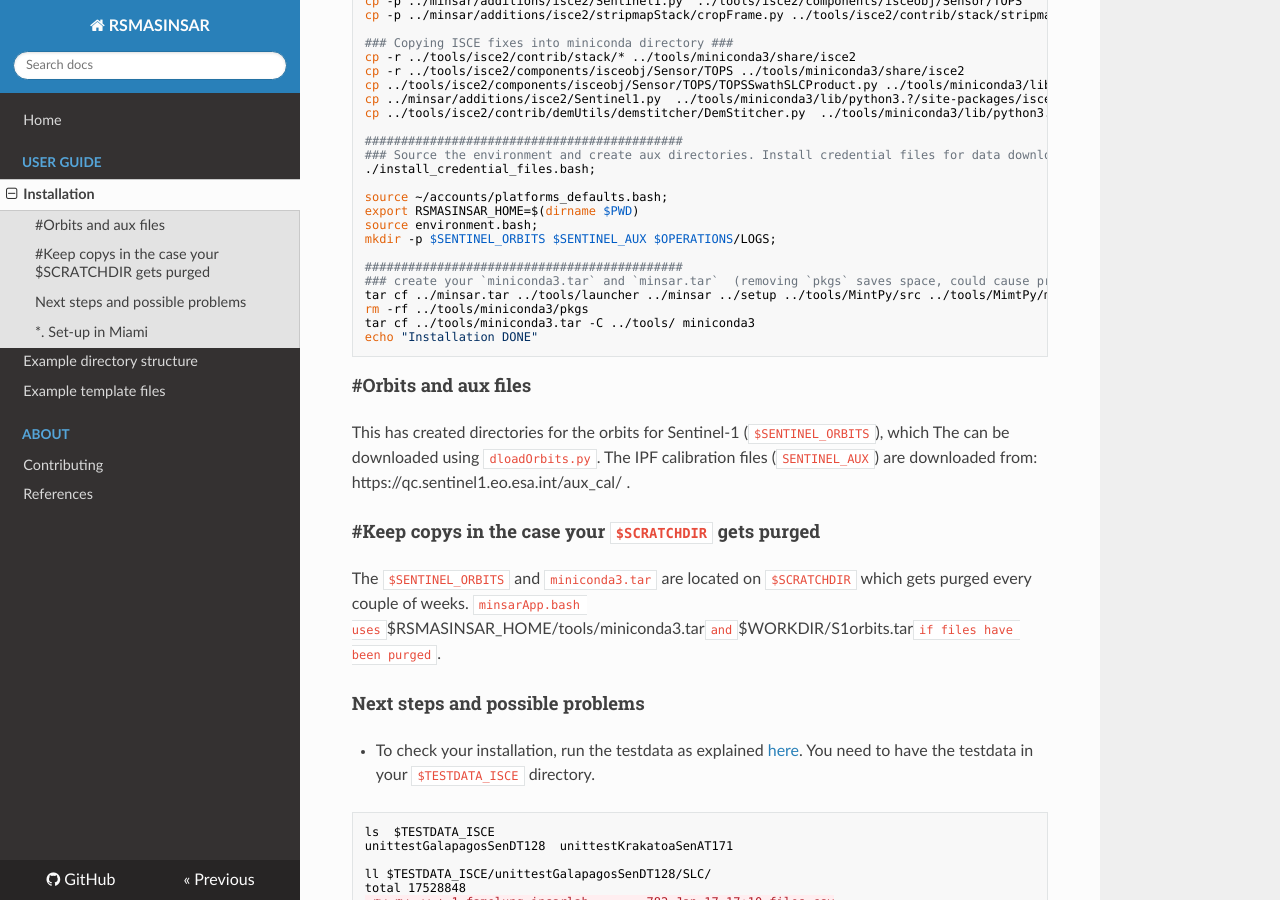
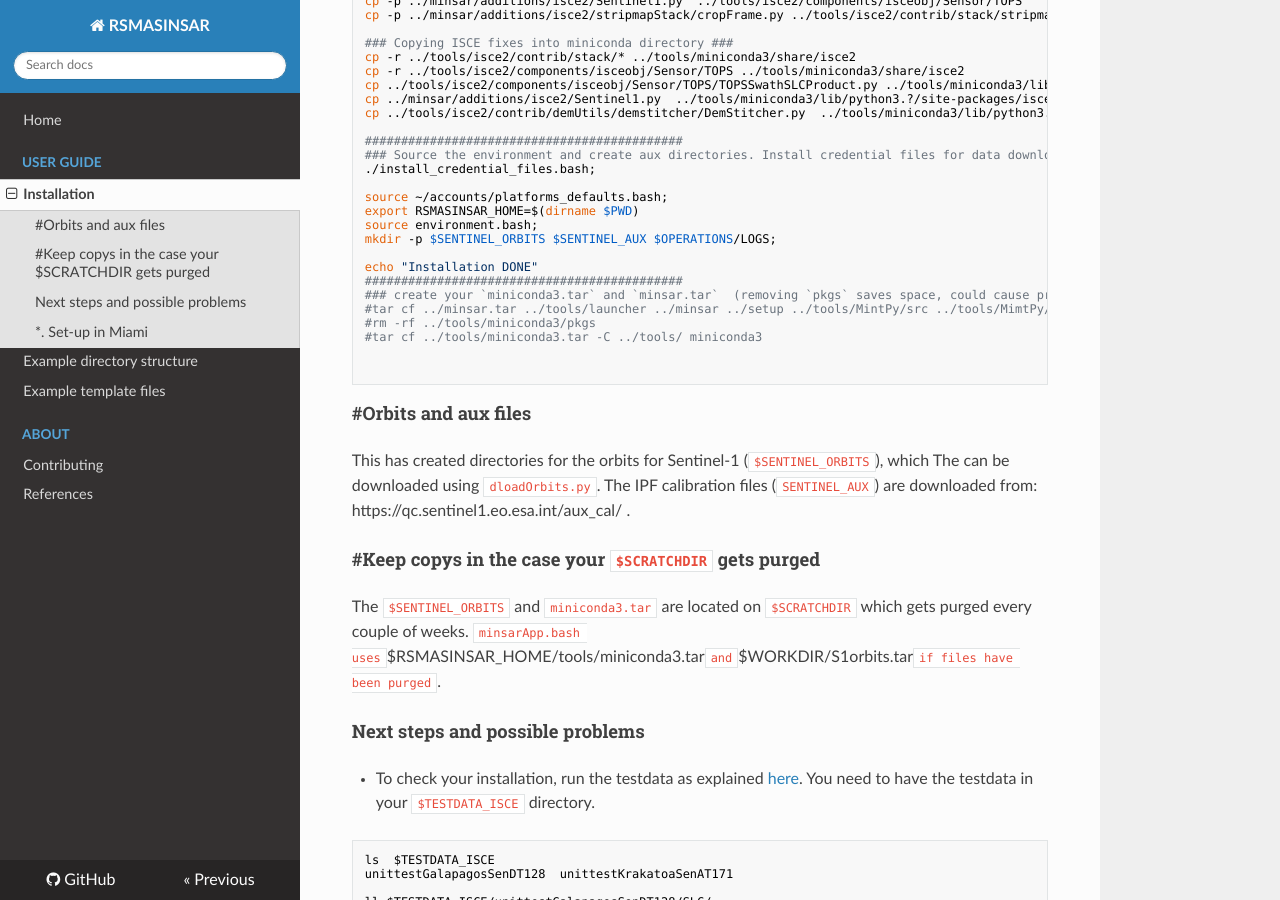
Before and after one commit to geodesymiami/rsmas_insar, an MkDocs documentation site: the page built from docs/installation.md, in a window 1280 px wide and 900 px high, scrolled down 1364 px. Built offline with MkDocs 1.6.1, drawn with Linux system fonts in a browser that asks for light colours; nearby versions of some CDN libraries.

````diff
--- a/docs/installation.md
+++ b/docs/installation.md
@@ -96,12 +96,14 @@ export RSMASINSAR_HOME=$(dirname $PWD)
 source environment.bash;
 mkdir -p $SENTINEL_ORBITS $SENTINEL_AUX $OPERATIONS/LOGS;
 
+echo "Installation DONE"
 ############################################
 ### create your `miniconda3.tar` and `minsar.tar`  (removing `pkgs` saves space, could cause problems with environments) (needed for `install_code_to_tmp.bash) ###
-tar cf ../minsar.tar ../tools/launcher ../minsar ../setup ../tools/MintPy/src ../tools/MimtPy/mimtpy ../tools/MiaplPy/ ../tools/snaphu/bin ../tools/insarmaps_scripts ../tools/isce2/contrib/stack
-rm -rf ../tools/miniconda3/pkgs
-tar cf ../tools/miniconda3.tar -C ../tools/ miniconda3
-echo "Installation DONE"
+#tar cf ../minsar.tar ../tools/launcher ../minsar ../setup ../tools/MintPy/src ../tools/MimtPy/mimtpy ../tools/MiaplPy/ ../tools/snaphu/bin ../tools/insarmaps_scripts ../tools/isce2/contrib/stack
+#rm -rf ../tools/miniconda3/pkgs
+#tar cf ../tools/miniconda3.tar -C ../tools/ miniconda3
+
+
 ```
 
 ### #Orbits and aux files
````
